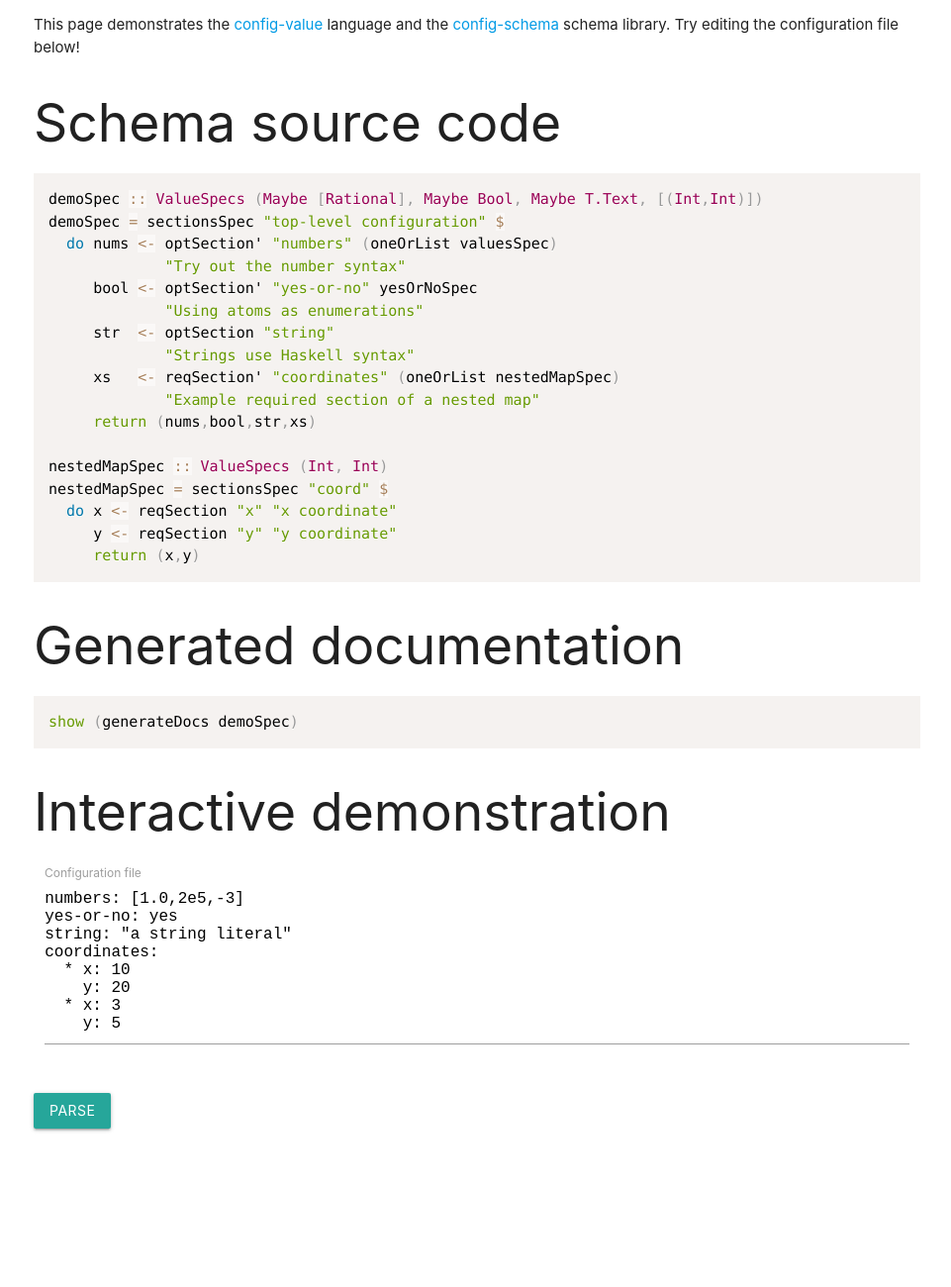
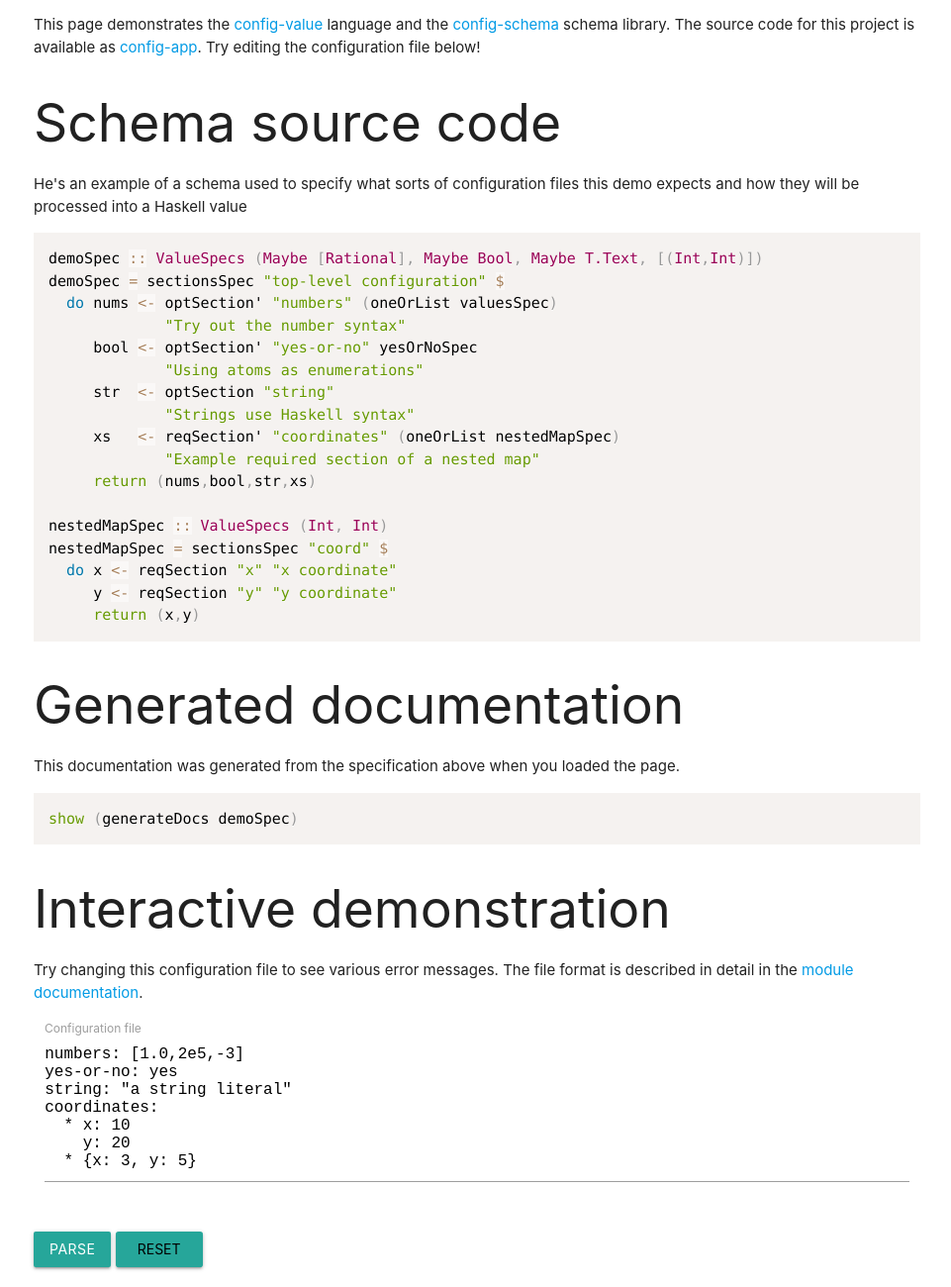
Before and after one commit to glguy/config-app, a plain HTML site: page index.html in a window 1280 px wide. Shown: the part 122-1422 px from the top of the page at 99% size, without its empty margins (158-1119 px from the left). Before the commit the page ends 1282 px from the top, so only its background shows below. Drawn offline with nearby package versions, Linux system fonts and the light colour scheme; a script that the page names is missing.

```diff
--- a/index.html
+++ b/index.html
@@ -18,7 +18,6 @@
          font-size: large;
       }
     </style>
-
   </head>
   <body>
           <div class="container">
@@ -27,10 +26,15 @@
         <a target="_blank" href='https://hackage.haskell.org/package/config-value'>config-value</a> language
         and the
         <a target="_blank" href='https://hackage.haskell.org/package/config-schema'>config-schema</a> schema
-        library. Try editing the configuration file below!
+        library. The source code for this project is available as
+	<a target="_blank" href='https://github.com/glguy/config-app'>config-app</a>.
+        Try editing the configuration file below!
 
 
         <h2>Schema source code</h2>
+        <p>He's an example of a schema used to specify what sorts of configuration files
+   	this demo expects and how they will be processed into a Haskell value</p>
+
 <pre class="language-haskell"><code>demoSpec :: ValueSpecs (Maybe [Rational], Maybe Bool, Maybe T.Text, [(Int,Int)])
 demoSpec = sectionsSpec "top-level configuration" $
   do nums &lt;- optSection' "numbers" (oneOrList valuesSpec)
@@ -50,27 +54,36 @@
      return (x,y)</code></pre>
 
         <h2>Generated documentation</h2>
+	<p>This documentation was generated from the specification above when you loaded the page.</p>
+
         <pre class="language-haskell"><code>show (generateDocs demoSpec)</code></pre>
         <pre class="z-depth-2" id='documentation'></pre>
 
         <h2>Interactive demonstration</h2>
+	<p>Try changing this configuration file to see various error messages. The file format is
+        described in detail in the
+	<a href='https://hackage.haskell.org/package/config-value-0.6.1/docs/Config.html'>module documentation</a>.
+	</p>
+
+	<form>
         <div class="row">
                 <div class="input-field col s12">
-        <textarea class="materialize-textarea" id='configinput' rows='20' cols='40'>
+        <textarea class="materialize-textarea" id='configinput'>
 numbers: [1.0,2e5,-3]
 yes-or-no: yes
 string: "a string literal"
 coordinates:
   * x: 10
     y: 20
-  * x: 3
-    y: 5</textarea>
+  * {x: 3, y: 5}</textarea>
                   <label for='configinput'>Configuration file</label>
                 </div></div>
         <pre class="z-depth-2" id='output'></pre>
         <div class="row">
            <a class="waves-effect waves-light btn l2" id='parse'>Parse</a>
+           <input type='reset' class="waves-effect waves-light btn l2" id='reset' value='Reset' />
         </div>
+	</form>
         </div>
   </body>
   <script language="javascript" src="runmain.js" defer></script>
```
Also changed, not shown: 1 other file.
